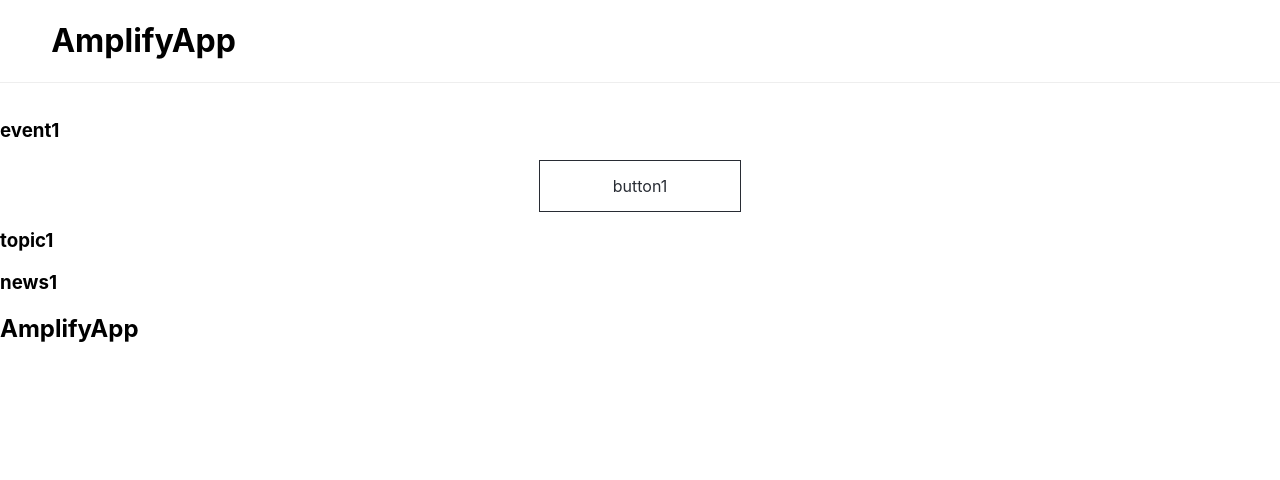
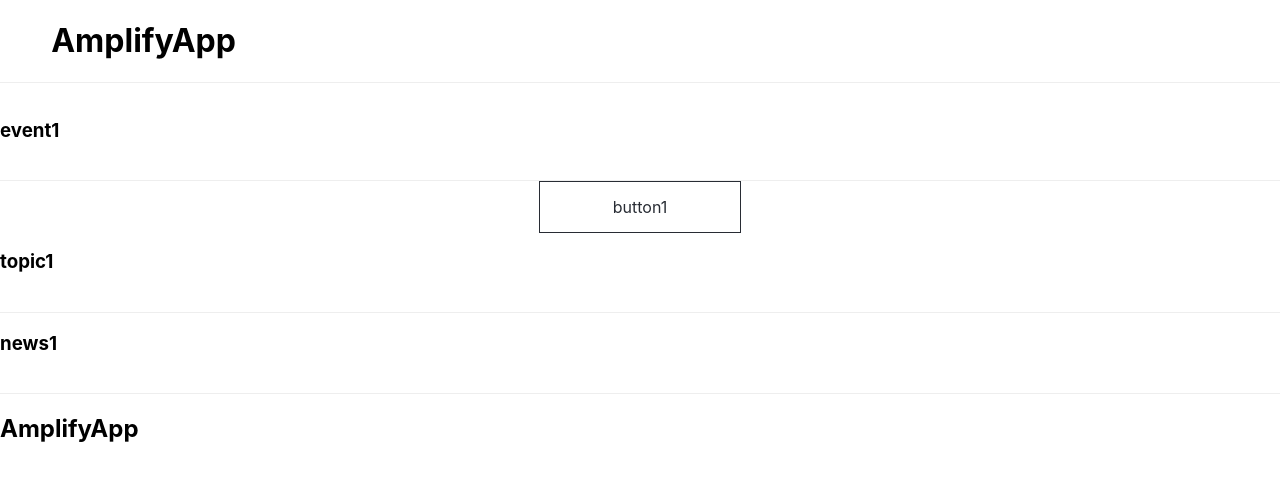
Before and after one commit to tanakadaichi1989/amplifyapp, a React (Create React App) app: page / in a window 1280 px wide. Shown: the top 480 px of the page. Built offline with nearby package versions, Linux system fonts and the light colour scheme.

Commit message:
add Separator.tsx

```diff
--- a/src/App.css
+++ b/src/App.css
@@ -70,3 +70,8 @@
   color: white;
   transition: color 0.3s, background-color 0.3s;
 }
+
+.separator {
+  padding: 10px 80px;
+  border-bottom: #EEEEEE solid 1px;
+}
--- a/src/App.tsx
+++ b/src/App.tsx
@@ -7,6 +7,7 @@ import Topic from './Topic';
 import News from './News';
 import Footer from './Footer';
 import Button from './Button';
+import Separator from './Separator';
 
 function App() {
   return (
@@ -15,13 +16,16 @@ function App() {
       <div className = "eventComponent">
         <Event name = "event1" />
       </div>
+      <Separator />
       <Button text = "button1" linkURL = "#" />
       <div className = "topicComponent">
         <Topic name = "topic1" />
       </div>
+      <Separator />
       <div className = "newsComponent">
         <News name = "news1" />
       </div>
+      <Separator />
       <Footer />
     </div>
   );
--- /dev/null
+++ b/src/Separator.tsx
@@ -0,0 +1,11 @@
+import React from 'react';
+
+class Separator extends React.Component {
+    render(){
+        return(
+            <div className="separator"></div>
+        );
+    }
+}
+
+export default Separator;
```
